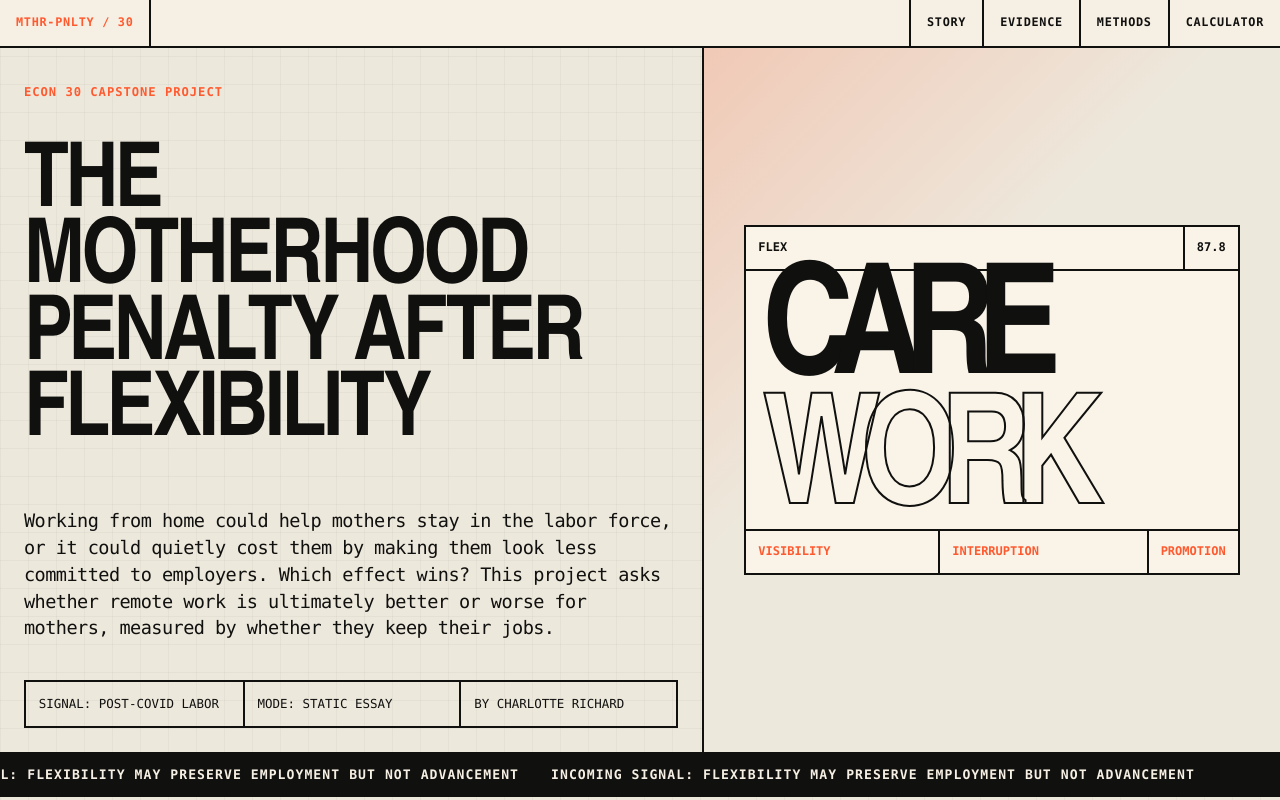
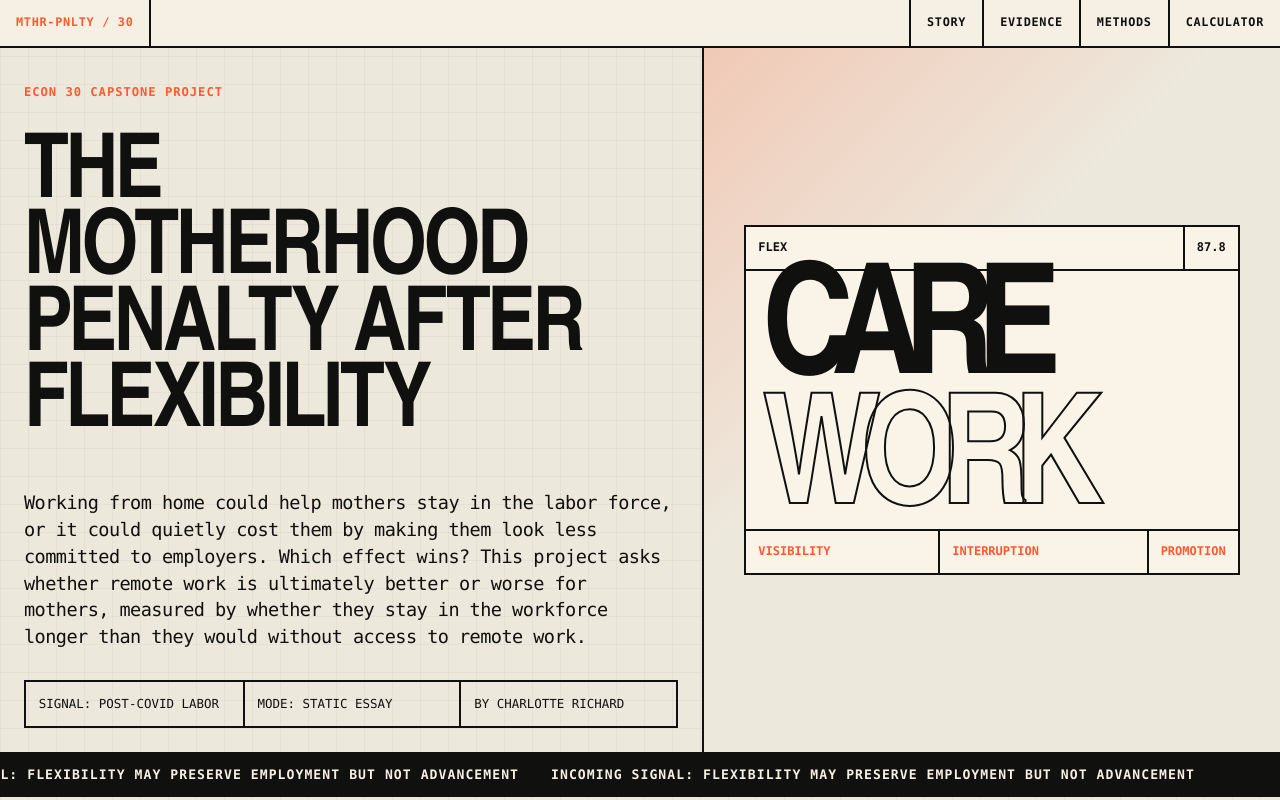
Before and after one commit to carich-a11y/econ30-lab4, a plain HTML site: page website/index.html in a window 1280 px wide. Shown: the top 800 px of the page. Drawn offline with Linux system fonts and the light colour scheme.

Commit message:
Refine tagline to define "better" against the no-remote counterfactual
Co-authored-by: Cursor <cursoragent@cursor.com>

```diff
--- a/website/index.html
+++ b/website/index.html
@@ -21,7 +21,7 @@
         <p class="eyebrow">Econ 30 Capstone Project</p>
         <h1>The Motherhood Penalty After Flexibility</h1>
         <p class="dek">
-          Working from home could help mothers stay in the labor force, or it could quietly cost them by making them look less committed to employers. Which effect wins? This project asks whether remote work is ultimately better or worse for mothers, measured by whether they keep their jobs.
+          Working from home could help mothers stay in the labor force, or it could quietly cost them by making them look less committed to employers. Which effect wins? This project asks whether remote work is ultimately better or worse for mothers, measured by whether they stay in the workforce longer than they would without access to remote work.
         </p>
         <div class="hero-meta" aria-label="Project metadata">
           <span>Signal: Post-COVID labor</span>
```
